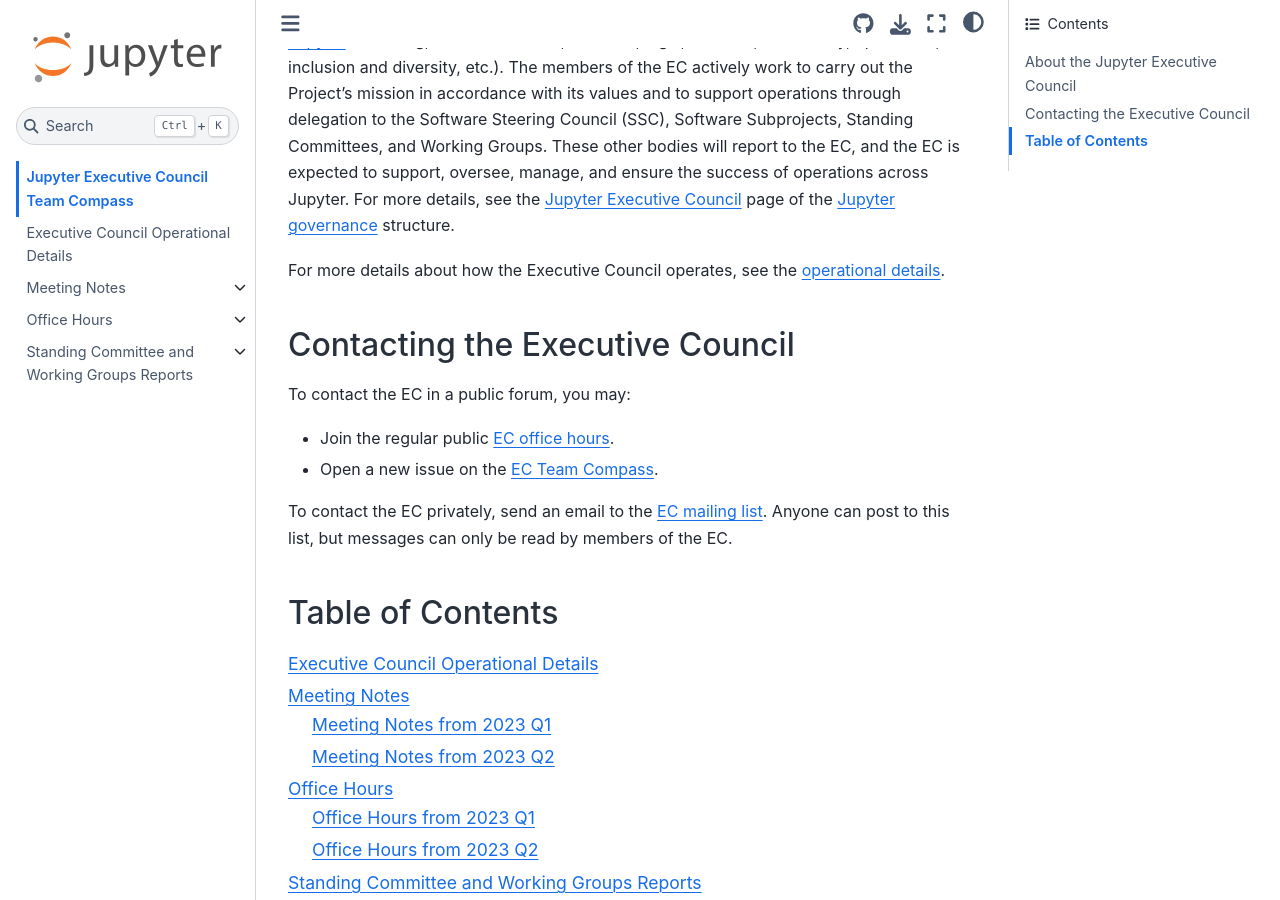
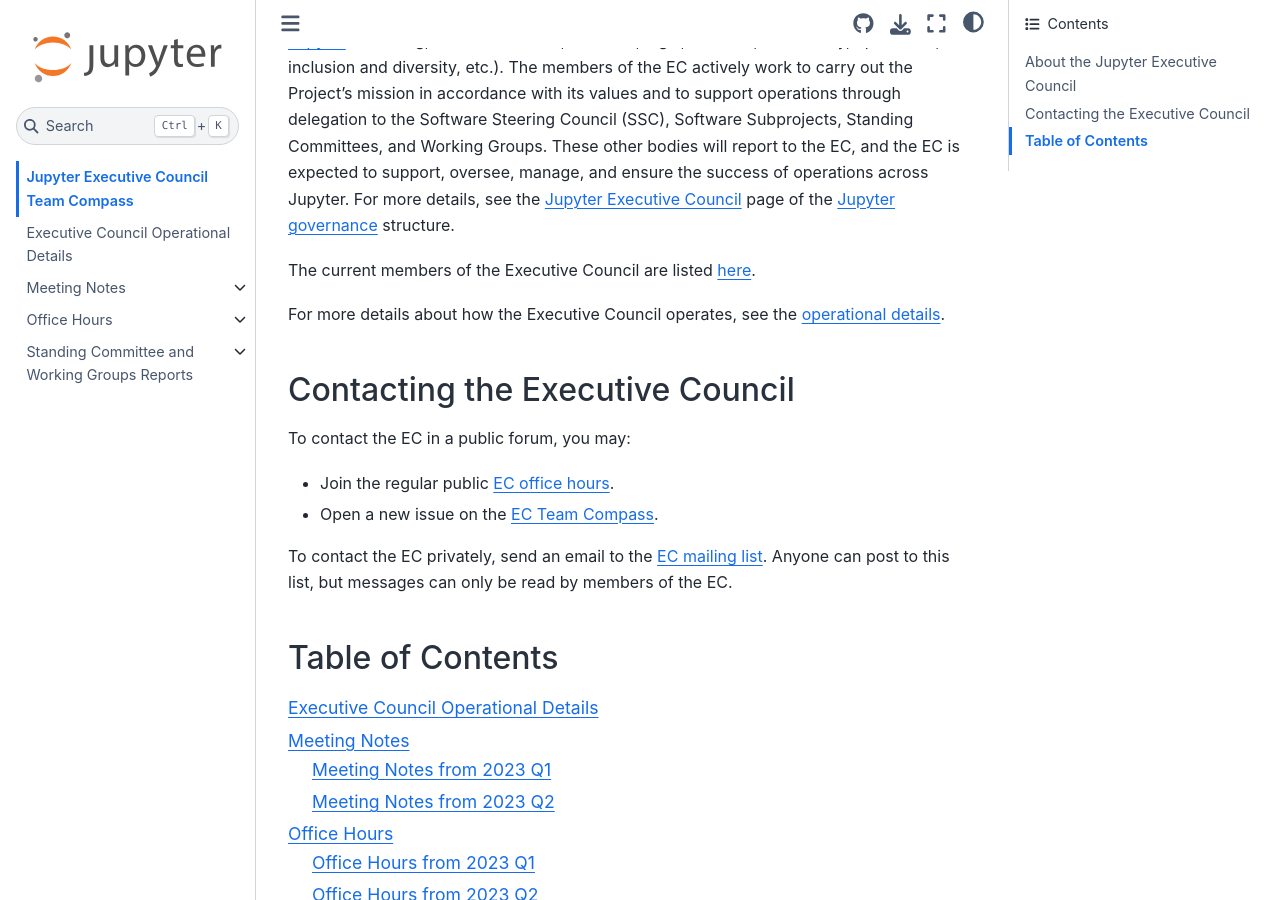
Before and after one commit to jupyter-governance/ec-team-compass, a Sphinx documentation site: the page built from docs/index.md, in a window 1280 px wide and 900 px high, scrolled down 304 px. Built offline with Sphinx 7.4.7 and the Sphinx Book theme 1.1.4, drawn with Linux system fonts in a browser that asks for light colours.

Commit message:
Add link to current members.

```diff
--- a/docs/index.md
+++ b/docs/index.md
@@ -5,6 +5,8 @@
 ## About the Jupyter Executive Council
 
 The [Jupyter Executive Council](https://jupyter.org/governance/executive_council.html) (EC) is ultimately responsible for all dimensions of [Project Jupyter](https://jupyter.org/) (including, but not limited to, software, legal, financial, community, operations, inclusion and diversity, etc.). The members of the EC actively work to carry out the Project’s mission in accordance with its values and to support operations through delegation to the Software Steering Council (SSC), Software Subprojects, Standing Committees, and Working Groups. These other bodies will report to the EC, and the EC is expected to support, oversee, manage, and ensure the success of operations across Jupyter. For more details, see the [Jupyter Executive Council](https://jupyter.org/governance/executive_council.html) page of the [Jupyter governance](https://jupyter.org/governance) structure.
+
+The current members of the Executive Council are listed [here](https://jupyter.org/about#executive-council-members).
 
 For more details about how the Executive Council operates, see the [operational details](operations).
 
```
